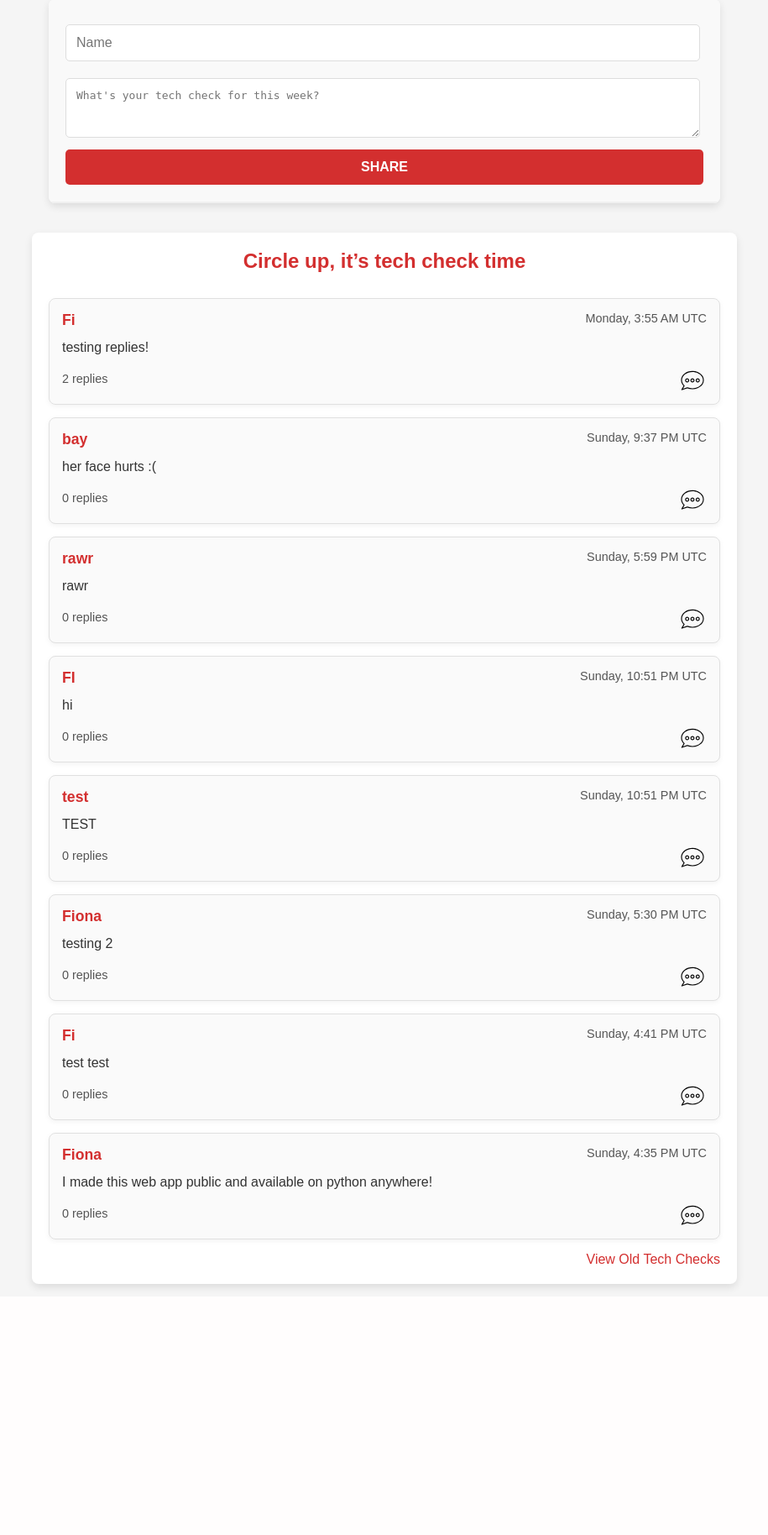
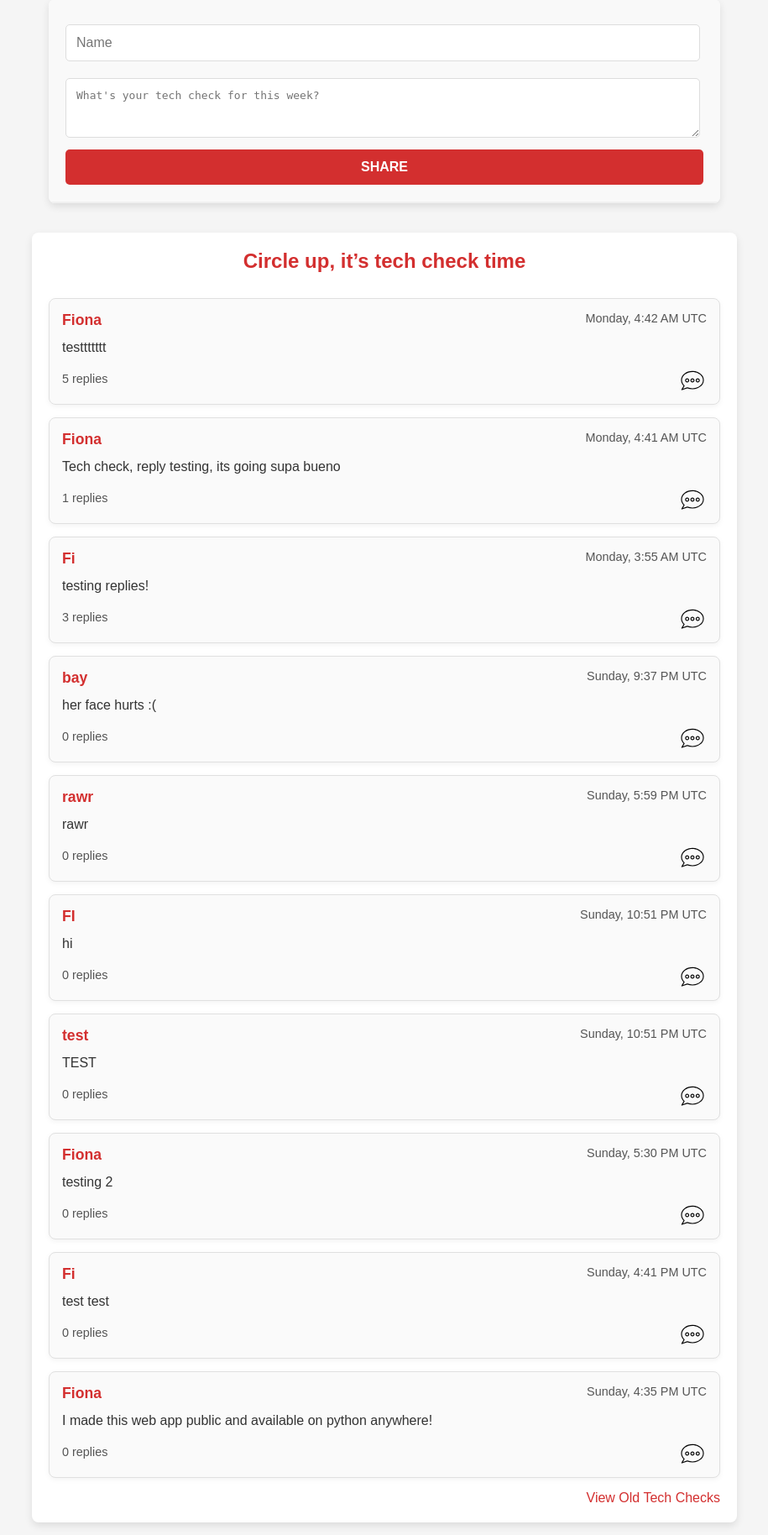
Before and after one commit to FionaKP/tech-check, a Flask app: page / in a window 1280 px wide. Shown: the part 255-2083 px from the top of the page at 84% size, without its empty margins (182-1097 px from the left). Before the commit the page ends 1794 px from the top, so only its background shows below. Run offline with Flask 3, Linux system fonts and the light colour scheme.

Commit message:
Made the popup and replies look good AND work good too

```diff
--- a/posts.json
+++ b/posts.json
@@ -77,6 +77,57 @@
                 "username": "YourUsername",
                 "message": "Woah, this is almost there...",
                 "timestamp": "2024-12-02T04:27:12.132200+00:00"
+            },
+            {
+                "username": "YourUsername",
+                "message": "Good luck man.",
+                "timestamp": "2024-12-02T04:42:05.728973+00:00"
+            }
+        ]
+    },
+    {
+        "id": 11,
+        "username": "Fiona",
+        "message": "Tech check, reply testing, its going supa bueno",
+        "timestamp": "2024-12-02T04:41:47.196168+00:00",
+        "replies": [
+            {
+                "username": "test 2",
+                "message": "YAY!",
+                "timestamp": "2024-12-02T04:45:33.483458+00:00"
+            }
+        ]
+    },
+    {
+        "id": 12,
+        "username": "Fiona",
+        "message": "testtttttt",
+        "timestamp": "2024-12-02T04:42:27.939003+00:00",
+        "replies": [
+            {
+                "username": "Fiona",
+                "message": "WHOOP WHOOP",
+                "timestamp": "2024-12-02T04:42:35.791630+00:00"
+            },
+            {
+                "username": "Fiona",
+                "message": "hey there yay",
+                "timestamp": "2024-12-02T04:42:58.969310+00:00"
+            },
+            {
+                "username": "Fiona",
+                "message": "Relpy",
+                "timestamp": "2024-12-02T04:43:16.420028+00:00"
+            },
+            {
+                "username": "Anon",
+                "message": "hi",
+                "timestamp": "2024-12-02T04:44:33.319216+00:00"
+            },
+            {
+                "username": "Anon",
+                "message": "hi",
+                "timestamp": "2024-12-02T04:45:10.411327+00:00"
             }
         ]
     }
--- a/templates/index.html
+++ b/templates/index.html
@@ -42,7 +42,9 @@
         <!-- <button onclick="window.location.href = '/post_archive'" style="color: d32f2f; border: none; background-color: #fff;" id="old-posts-btn"> View More Tech Checks?</button> -->
     </div>
     <div class="container reply-container" id="reply-container" style="display: none;">
-        <button class="close-btn" onclick="closeReplies()">Close</button>
+        <div class="close-btn-container">
+            <button class="close-btn" onclick="closeReplies()">Close</button>
+        </div>
         <div id="original-post" class="post"></div>
         <div class="reply-section">
             <div class="reply-list" id="replies"></div>
@@ -102,6 +104,8 @@
                 alert("Please enter both your name and a tech check!");
                 return;
             }
+            // Save username to local storage
+            localStorage.setItem('username', username);
             const response = await fetch('/post', {
                 method: 'POST',
                 headers: { 'Content-Type': 'application/json' },
@@ -164,7 +168,7 @@
             // Populate replies
             const repliesContainer = document.getElementById('replies');
             repliesContainer.innerHTML = post.replies.map(reply => `
-                <div class="post">
+                <div class="reply">
                     <div class="post-content">
                         <span class="username">${reply.username}</span>
                         <span class="info">${formatTimestamp(reply.timestamp)}</span>
@@ -177,6 +181,7 @@
             document.getElementById('reply-container').style.display = 'block';
 
             // Add reply submission functionality
+            const storedUsername = localStorage.getItem('username') || '';
             const replyInput = document.getElementById('reply-input');
             const replyButton = document.getElementById('reply-button');
             replyButton.onclick = async () => {
@@ -186,11 +191,20 @@
                     return;
                 }
 
+                const username = storedUsername || prompt("Wait! You need a name to send a reply:");
+                if (!username) {
+                    alert("You must provide a name to reply.");
+                    return;
+                }
+
+                // Save the username to local storage for future use
+                localStorage.setItem('username', username);
+
                 const replyResponse = await fetch(`/reply/${postId}`, {
                     method: 'POST',
                     headers: { 'Content-Type': 'application/json' },
                     body: JSON.stringify({
-                        username: "YourUsername", // Replace with dynamic username if needed
+                        username,
                         message
                     })
                 });
```
Also changed, not shown: static/styles.css (+43 -5 lines).
